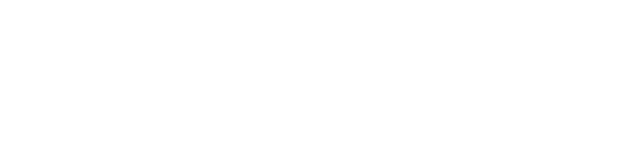
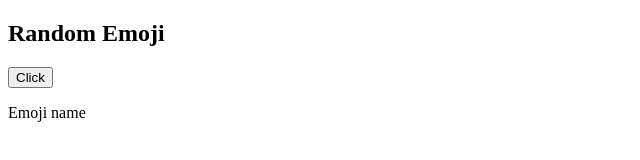
Before and after one commit to lugard1/random-emoji, a plain HTML site: page index.html in a window 1280 px wide. Shown: the whole page, without its empty margins (0-640 px from the left). Drawn offline with Linux system fonts and the light colour scheme.

Commit message:
Update html

```diff
--- a/index.html
+++ b/index.html
@@ -6,12 +6,10 @@
     <title>Random Emoji</title>
   </head>
   <body>
-    <!-- <main class="container">
-      <h1></h1>
-      <div>
-        <button>Click</button>
-        <p>name</p>
-      </div>
-    </main> -->
+    <h2>Random Emoji</h2>
+    <div>
+      <button>Click</button>
+      <p>Emoji name</p>
+    </div>
   </body>
 </html>
```
